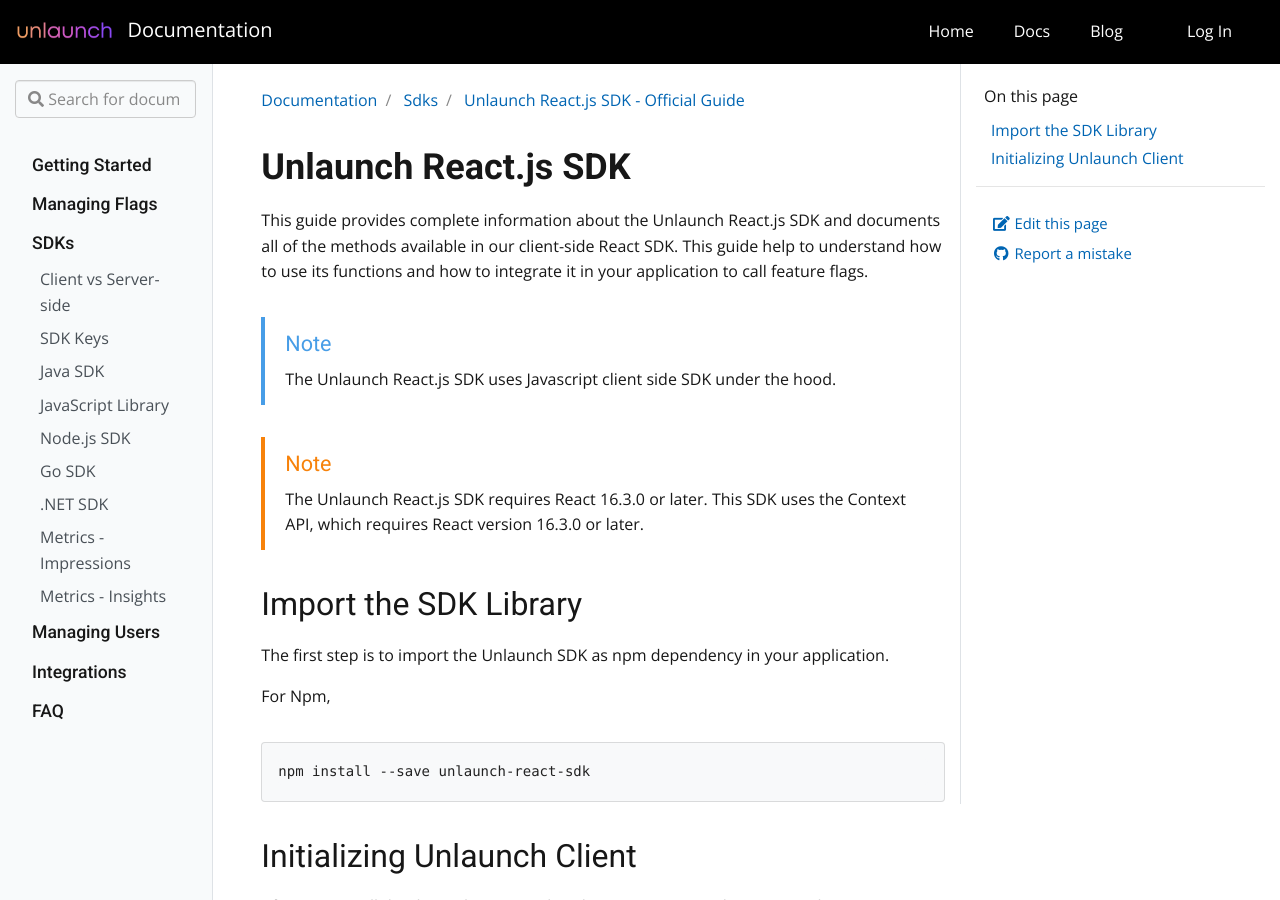
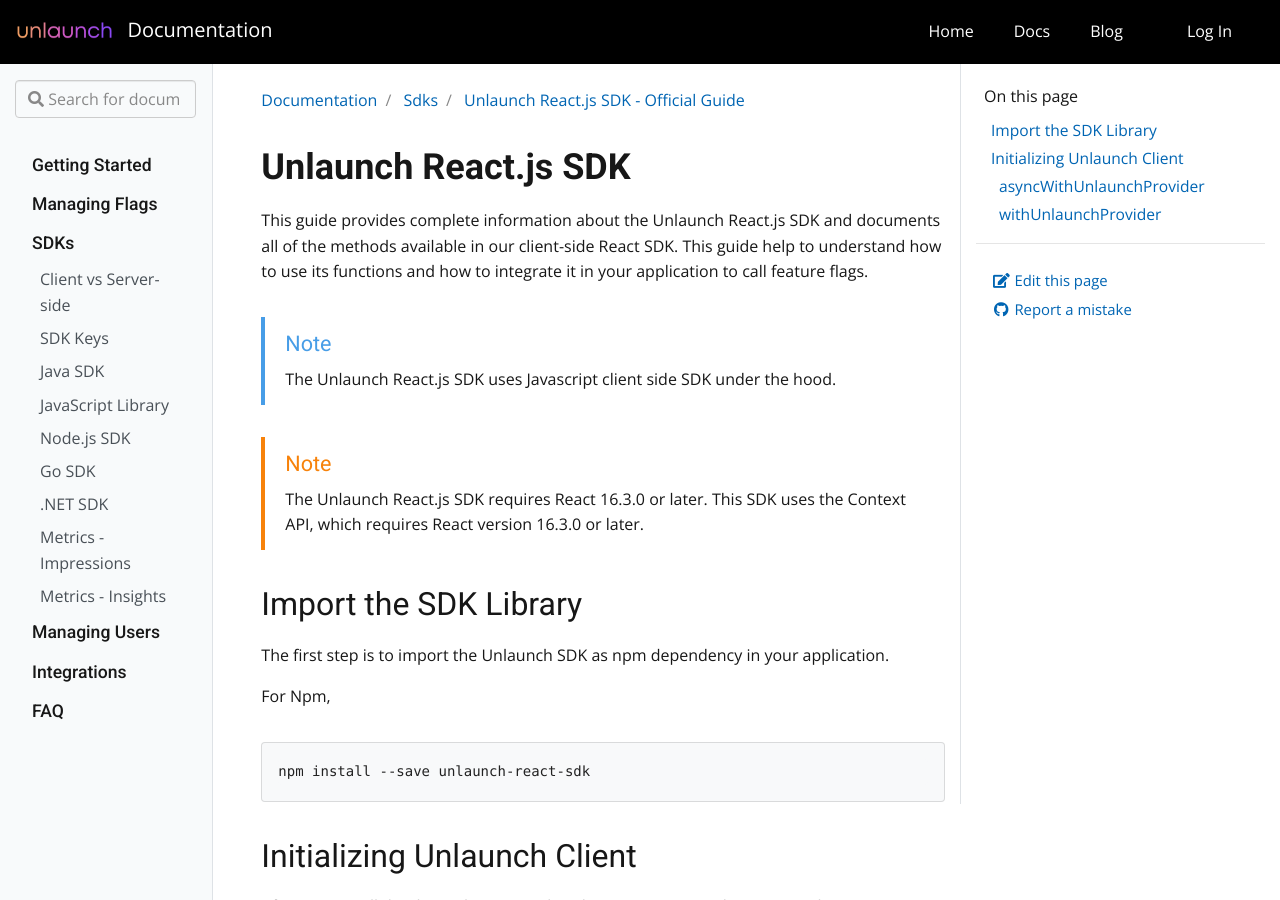
Before and after one commit to unlaunch/documentation, a Jekyll site: the page built from _docs/sdks/react-sdk.md, in a window 1280 px wide and 900 px high. Built offline with Jekyll 4.4.1, drawn with Linux system fonts in a browser that asks for light colours; nearby versions of some CDN libraries.

Commit message:
Update react-sdk.md

````diff
--- a/_docs/sdks/react-sdk.md
+++ b/_docs/sdks/react-sdk.md
@@ -28,7 +28,7 @@
 
 These two methods rely on React's Context API so it would be easy to access flags from any level of component without passing flags as props. Both functions accept a ProviderConfig object used to configure the React SDK.
 
-##### asyncWithUnlaunchProvider
+#### asyncWithUnlaunchProvider
 
 The asyncWithUnlaunchProvider (HoC) is an async function which is used to initialize React SDK and return a component in response. This function will initialize React SDK in the start of React lifecycle. When initialization is completed, it will save flag results and Unlaunch client object in `Context api`. This secures the results and make it available to any level of component tree.
 
@@ -57,7 +57,7 @@
 })();
 
 ```
-##### withUnlaunchProvider
+#### withUnlaunchProvider
 
 The withUnlaunchProvider (HoC) function initializes the React SDK and wraps your root component in a Context.Provider. Flags will be initially undefined and in `componentDidMount` lifecycle it initialize React SDK and saves the Unlaunch client and flags results in Context API. As a result application will flicker initially because of state change when component has been mounted.
 
````
